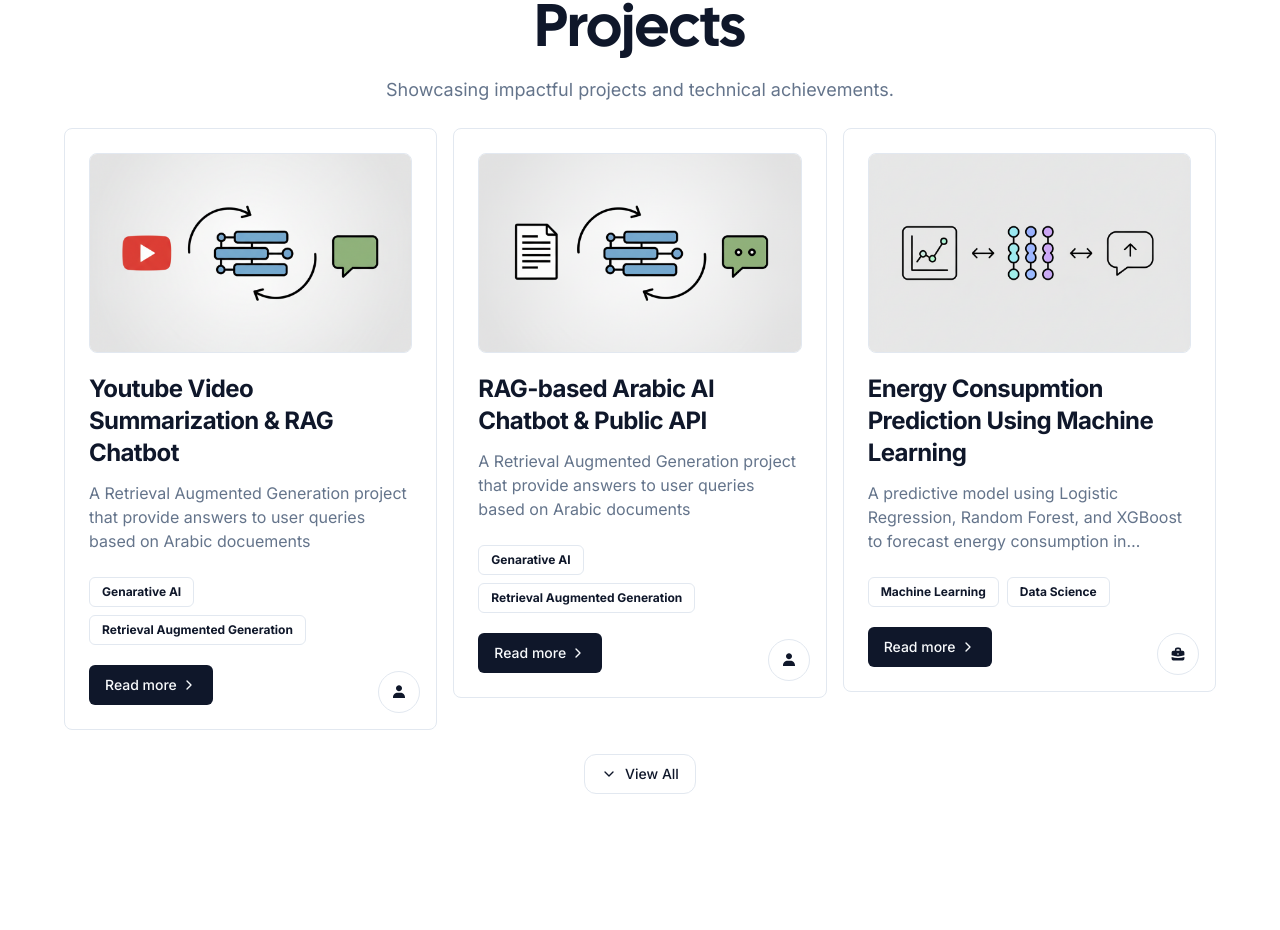
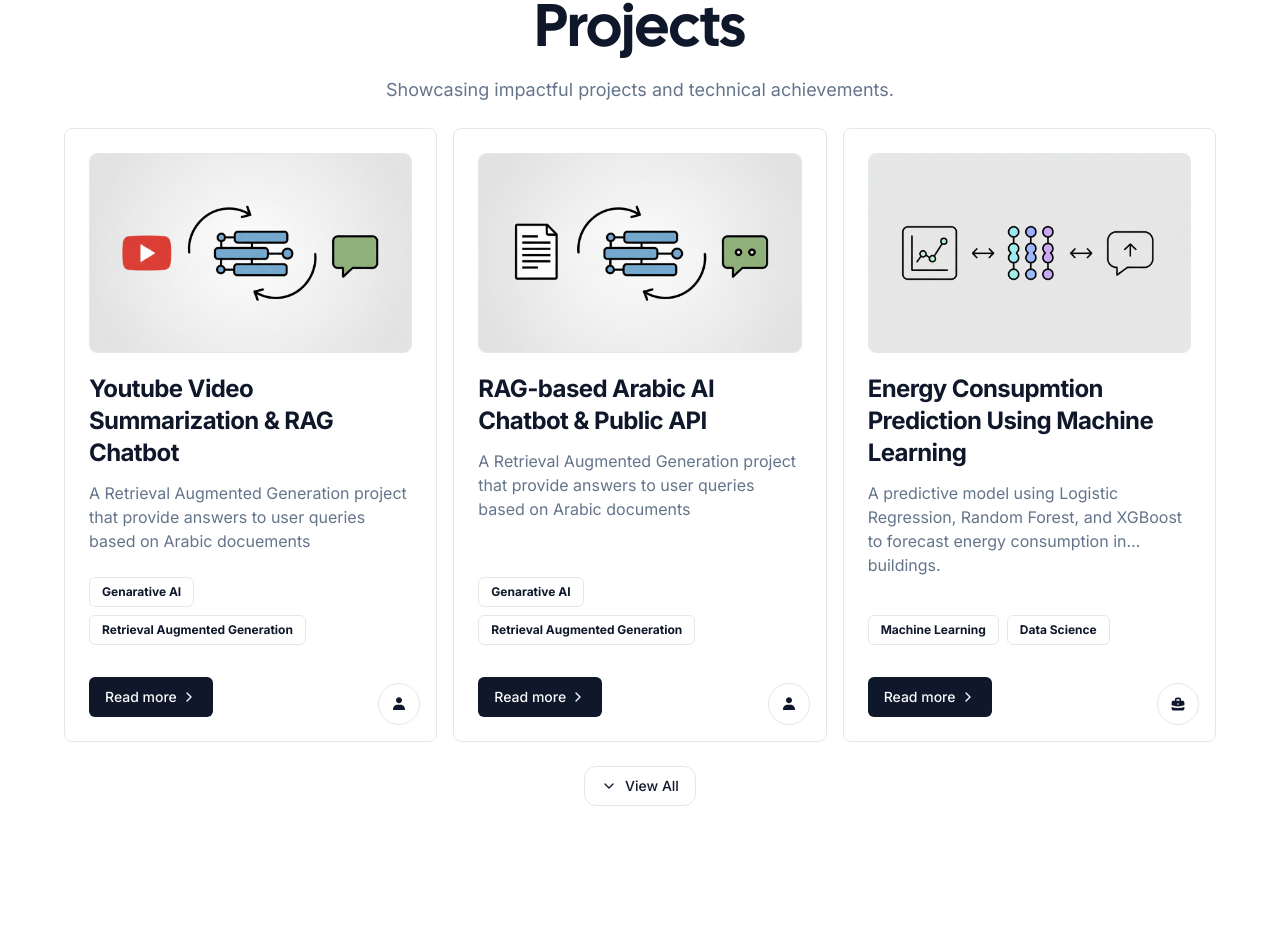
Before and after one commit to FouadKom/my-portfolio, a Next.js app: page / in a window 1280 px wide. Shown: the part 1816-2746 px from the top of the page. Built offline with nearby package versions, Linux system fonts and the light colour scheme.

Commit message:
Fixing sizing issue for projects

```diff
--- a/components/projects/project-card.tsx
+++ b/components/projects/project-card.tsx
@@ -12,32 +12,41 @@ interface ProjectCardProps {
 
 export default function ProjectCard({ project }: ProjectCardProps) {
   return (
-    <div className="relative p-6 max-w-sm bg-background border border-border rounded-lg">
+    <div className="relative p-6 max-w-sm bg-background border border-border rounded-lg flex flex-col h-full">
+
+      {/* Project Image */}
       <div className="relative w-full h-[200px]">
         <Image
           className="rounded-lg border border-border object-cover"
           src={project.projectImg}
-          alt="img"
+          alt={project.projectName}
           fill
         />
       </div>
-      <div className="pt-5 space-y-3">
+
+      {/* Content */}
+      <div className="pt-5 space-y-3 flex-1 flex flex-col">
         <h5 className="text-2xl font-bold tracking-tight text-foreground">
           {project.projectName}
         </h5>
-        <p className="line-clamp-3 font-normal text-muted-foreground">
+
+        <p className="line-clamp-3 font-normal text-muted-foreground flex-1">
           {project.shortDescription}
         </p>
+
         <div className="flex gap-2 flex-wrap">
           <ChipContainer textArr={project.category} />
         </div>
-        <Link href={`/projects/${project.id}`}>
+
+        <Link href={`/projects/${project.id}`} className="mt-auto">
           <Button variant={"default"} className="mt-2">
             Read more
             <Icons.chevronRight className="w-4 ml-1" />
           </Button>
         </Link>
       </div>
+
+      {/* Type Icon */}
       <div className="absolute bottom-4 right-4 p-3 rounded-full bg-background border border-border">
         {project.type === "Personal" ? (
           <Icons.userFill className="h-4 w-4" />
```
